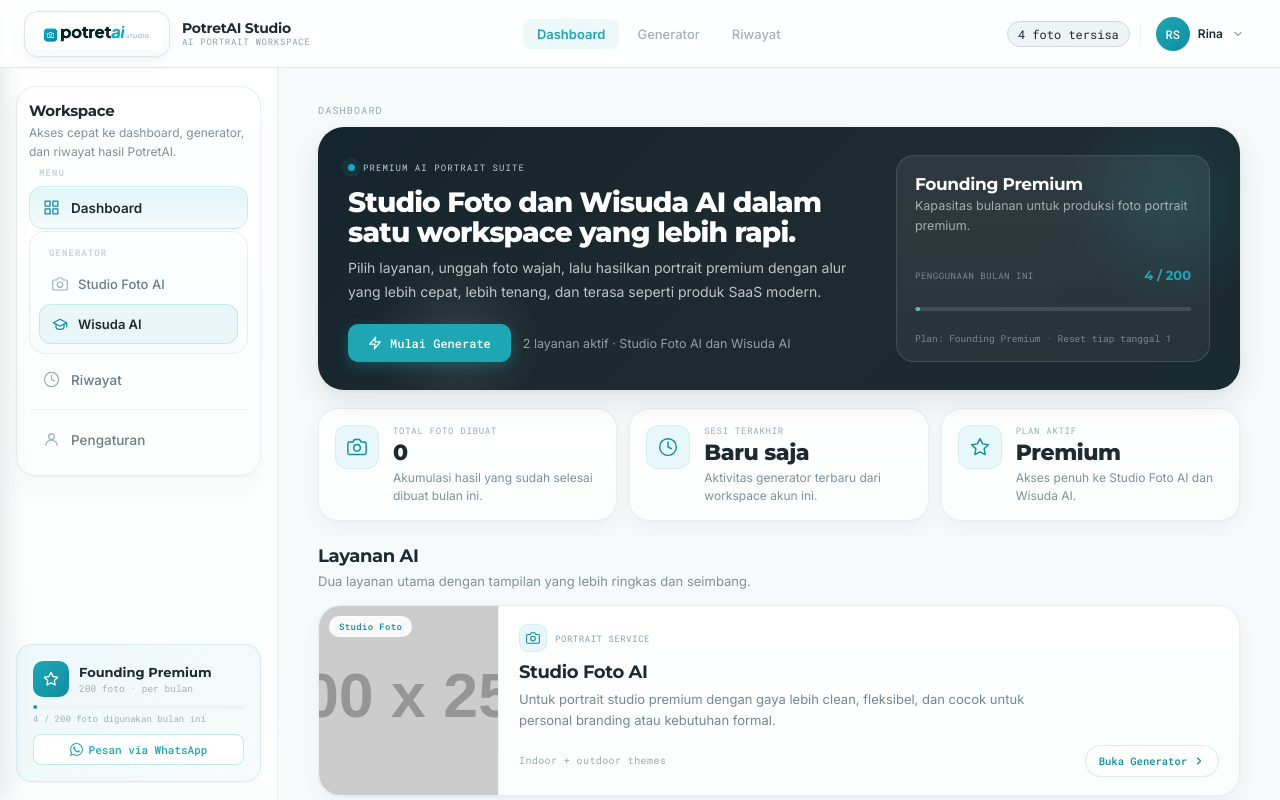
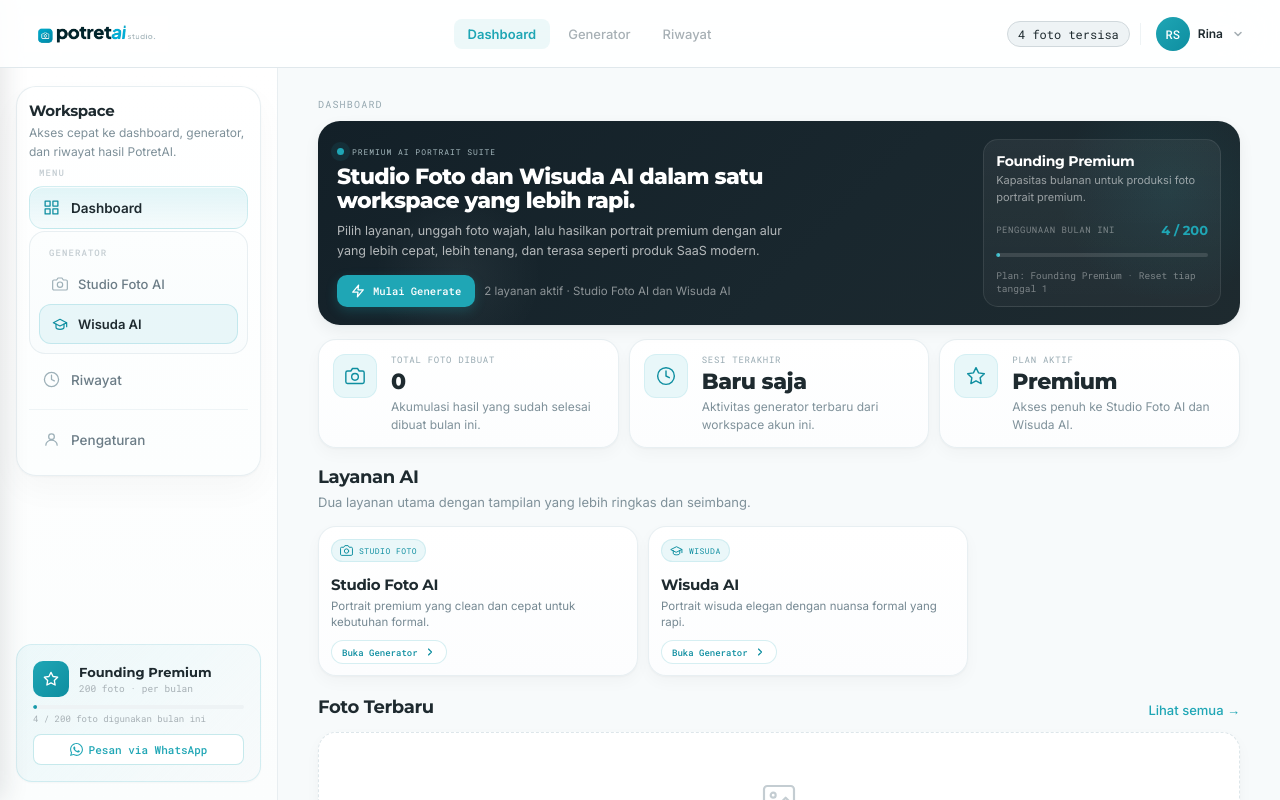
Before and after one commit to dellas-dev/potretaiv3, a website: page frontend/app.html in a window 1280 px wide. Drawn offline with Linux system fonts and the light colour scheme; placeholder pictures from the web are drawn by us; files whose address does not match are found by name.

Commit message:
Refine app dashboard logo, service cards, and visual harmony

```diff
--- a/frontend/app.html
+++ b/frontend/app.html
@@ -23,8 +23,8 @@
       --slate-grey:#6B7C86;
       --midnight-ink:#132028;
       --warm-coral:#FF7A5A;
-      --panel-shadow:0 1px 2px rgba(19,32,40,0.04),0 8px 24px rgba(19,32,40,0.04);
-      --panel-shadow-hover:0 4px 18px rgba(19,32,40,0.08);
+      --panel-shadow:0 1px 2px rgba(19,32,40,0.03),0 6px 16px rgba(19,32,40,0.03);
+      --panel-shadow-hover:0 3px 12px rgba(19,32,40,0.06);
     }
     html,body{height:100%;overflow:hidden;}
     body{font-family:'Inter',sans-serif;color:var(--charcoal);background:var(--mist-white);}
@@ -44,23 +44,17 @@
     }
     .tb-hamburger:hover{background:#EEF3F5;color:#1E2A2F;}
     .tb-logo{
-      display:flex;align-items:center;text-decoration:none;flex-shrink:0;gap:12px;line-height:0;
-      min-width:0;
-    }
-    .tb-logo-mark{
-      display:flex;align-items:center;justify-content:center;
-      height:46px;min-width:46px;padding:0 6px;border-radius:14px;
-      background:linear-gradient(180deg,rgba(255,255,255,0.96),rgba(247,250,251,0.98));
-      border:1px solid rgba(221,230,234,0.95);
-      box-shadow:0 1px 2px rgba(19,32,40,0.04),0 8px 18px rgba(19,32,40,0.04);
+      display:flex;align-items:center;text-decoration:none;flex-shrink:0;line-height:0;
+      min-width:0;padding:2px 0;overflow:hidden;
+    }
+    .tb-logo-frame{
+      width:148px;height:40px;display:flex;align-items:center;justify-content:flex-start;
+      overflow:hidden;flex-shrink:0;
     }
     .tb-logo img{
-      display:block;height:34px;width:auto;max-width:132px;
+      display:block;height:36px;width:auto;max-width:148px;
       object-fit:contain;filter:none;
     }
-    .tb-logo-copy{display:flex;flex-direction:column;gap:2px;line-height:1;}
-    .tb-logo-name{font-family:'Montserrat',sans-serif;font-size:14px;font-weight:700;letter-spacing:-0.02em;color:var(--charcoal);}
-    .tb-logo-sub{font-family:'Roboto Mono',monospace;font-size:9px;letter-spacing:0.08em;text-transform:uppercase;color:#8FA2AA;}
     .tb-spacer{flex:1;}
     .tb-nav{display:flex;align-items:center;gap:4px;}
     .tb-nav-item{
@@ -218,52 +212,52 @@
     #view-generator.active{display:flex;flex-direction:column;height:calc(100vh - 68px);}
 
     /* ── Dashboard ── */
-    .dash-wrap{padding:36px 40px 34px;max-width:1160px;}
+    .dash-wrap{padding:30px 40px 30px;max-width:1080px;}
     .dash-overline{font-family:'Roboto Mono',monospace;font-size:10px;letter-spacing:0.12em;text-transform:uppercase;color:#96A8B0;margin-bottom:10px;}
 
     /* Premium Hero Banner */
     .dash-hero{
-      background:linear-gradient(135deg,#15252D 0%,#1E2A2F 52%,#192A31 100%);
-      border-radius:26px;padding:28px 30px;margin-bottom:18px;
+      background:linear-gradient(135deg,#132028 0%,#19272E 56%,#1E2A2F 100%);
+      border-radius:22px;padding:18px 19px;margin-bottom:14px;
       position:relative;overflow:hidden;
-      box-shadow:0 12px 30px rgba(19,32,40,0.10),0 1px 4px rgba(19,32,40,0.05);
+      box-shadow:0 6px 16px rgba(19,32,40,0.06),0 1px 3px rgba(19,32,40,0.03);
     }
     .dash-hero::before{
       content:'';position:absolute;top:-40px;right:-40px;width:220px;height:220px;
-      background:radial-gradient(circle,rgba(31,166,181,0.14) 0%,transparent 72%);
+      background:radial-gradient(circle,rgba(31,166,181,0.10) 0%,transparent 72%);
       pointer-events:none;
     }
     .dash-hero::after{
       content:'';position:absolute;bottom:-30px;left:60px;width:160px;height:160px;
-      background:radial-gradient(circle,rgba(221,243,246,0.10) 0%,transparent 74%);
+      background:radial-gradient(circle,rgba(221,243,246,0.06) 0%,transparent 74%);
       pointer-events:none;
     }
-    .dash-hero-inner{position:relative;z-index:1;display:grid;grid-template-columns:minmax(0,1.35fr) minmax(280px,0.8fr);align-items:stretch;gap:18px;}
+    .dash-hero-inner{position:relative;z-index:1;display:grid;grid-template-columns:minmax(0,1.6fr) minmax(210px,0.6fr);align-items:stretch;gap:12px;}
     .dash-hero-panel{display:flex;flex-direction:column;justify-content:space-between;min-height:100%;}
-    .dash-hero-kicker{display:inline-flex;align-items:center;gap:8px;margin-bottom:14px;font-family:'Roboto Mono',monospace;font-size:9px;letter-spacing:0.12em;text-transform:uppercase;color:rgba(221,243,246,0.82);}
+    .dash-hero-kicker{display:inline-flex;align-items:center;gap:8px;margin-bottom:8px;font-family:'Roboto Mono',monospace;font-size:8px;letter-spacing:0.12em;text-transform:uppercase;color:rgba(221,243,246,0.72);}
     .dash-hero-kicker::before{content:'';width:7px;height:7px;border-radius:50%;background:var(--ai-teal);box-shadow:0 0 0 6px rgba(31,166,181,0.10);}
     .dash-hero-text{}
-    .dash-hero-title{font-family:'Montserrat',sans-serif;font-weight:800;font-size:28px;letter-spacing:-0.03em;color:#fff;margin-bottom:9px;max-width:560px;line-height:1.08;}
-    .dash-hero-sub{font-family:'Inter',sans-serif;font-size:14px;color:rgba(255,255,255,0.72);line-height:1.7;max-width:520px;}
-    .dash-hero-actions{display:flex;align-items:center;gap:12px;flex-wrap:wrap;margin-top:20px;}
+    .dash-hero-title{font-family:'Montserrat',sans-serif;font-weight:800;font-size:22px;letter-spacing:-0.03em;color:#fff;margin-bottom:7px;max-width:500px;line-height:1.12;}
+    .dash-hero-sub{font-family:'Inter',sans-serif;font-size:12.5px;color:rgba(255,255,255,0.68);line-height:1.62;max-width:470px;}
+    .dash-hero-actions{display:flex;align-items:center;gap:9px;flex-wrap:wrap;margin-top:14px;}
     .dash-hero-cta{
       display:inline-flex;align-items:center;gap:8px;
       background:var(--ai-teal);color:#fff;border:none;border-radius:10px;
-      padding:11px 20px;font-family:'Roboto Mono',monospace;font-size:12px;font-weight:500;
+      padding:9px 14px;font-family:'Roboto Mono',monospace;font-size:10.5px;font-weight:500;
       cursor:pointer;text-decoration:none;white-space:nowrap;
-      box-shadow:0 4px 14px rgba(31,166,181,0.30);
+      box-shadow:0 4px 12px rgba(31,166,181,0.24);
       transition:transform 0.18s ease,box-shadow 0.18s ease;
     }
-    .dash-hero-cta:hover{transform:translateY(-1px);box-shadow:0 7px 18px rgba(31,166,181,0.34);}
-    .dash-hero-note{font-family:'Inter',sans-serif;font-size:12.5px;color:rgba(255,255,255,0.54);}
+    .dash-hero-cta:hover{transform:translateY(-1px);box-shadow:0 6px 14px rgba(31,166,181,0.28);}
+    .dash-hero-note{font-family:'Inter',sans-serif;font-size:11.5px;color:rgba(255,255,255,0.50);}
 
     /* Usage summary card inside hero */
     .dash-hero-usage{
-      background:linear-gradient(180deg,rgba(255,255,255,0.08),rgba(255,255,255,0.05));border:1px solid rgba(255,255,255,0.12);
-      border-radius:18px;padding:18px 18px 16px;min-width:206px;display:flex;flex-direction:column;justify-content:space-between;
-    }
-    .dash-hero-usage-card-title{font-family:'Montserrat',sans-serif;font-size:17px;font-weight:700;color:#fff;letter-spacing:-0.02em;margin-bottom:2px;}
-    .dash-hero-usage-card-sub{font-family:'Inter',sans-serif;font-size:12.5px;color:rgba(255,255,255,0.58);line-height:1.6;margin-bottom:16px;}
+      background:linear-gradient(180deg,rgba(255,255,255,0.06),rgba(255,255,255,0.03));border:1px solid rgba(255,255,255,0.09);
+      border-radius:15px;padding:12px 12px 11px;min-width:198px;display:flex;flex-direction:column;justify-content:space-between;
+    }
+    .dash-hero-usage-card-title{font-family:'Montserrat',sans-serif;font-size:14px;font-weight:700;color:#fff;letter-spacing:-0.02em;margin-bottom:2px;}
+    .dash-hero-usage-card-sub{font-family:'Inter',sans-serif;font-size:11px;color:rgba(255,255,255,0.54);line-height:1.5;margin-bottom:10px;}
     .dash-hero-usage-top{display:flex;justify-content:space-between;align-items:center;margin-bottom:8px;}
     .dash-hero-usage-lbl{font-family:'Roboto Mono',monospace;font-size:9px;color:rgba(255,255,255,0.4);letter-spacing:0.06em;text-transform:uppercase;}
     .dash-hero-usage-count{font-family:'Montserrat',sans-serif;font-size:13px;font-weight:700;color:#1FA6B5;}
@@ -272,9 +266,9 @@
     .dash-hero-usage-plan{font-family:'Roboto Mono',monospace;font-size:9.5px;color:rgba(255,255,255,0.4);}
 
     /* Stats row */
-    .dash-stats-row{display:grid;grid-template-columns:repeat(3,1fr);gap:12px;margin-bottom:24px;}
+    .dash-stats-row{display:grid;grid-template-columns:repeat(3,1fr);gap:10px;margin-bottom:18px;}
     .stat-card{
-      background:linear-gradient(180deg,#FFFFFF 0%,#FBFDFD 100%);border:1px solid rgba(232,239,242,0.98);border-radius:20px;padding:16px 16px;
+      background:linear-gradient(180deg,#FFFFFF 0%,#FCFDFE 100%);border:1px solid rgba(232,239,242,0.98);border-radius:18px;padding:14px 14px;
       display:flex;align-items:flex-start;gap:14px;
       box-shadow:var(--panel-shadow);
       transition:transform 0.18s ease,box-shadow 0.18s ease,border-color 0.18s ease;
@@ -292,7 +286,7 @@
     .stat-meta{font-family:'Inter',sans-serif;font-size:12px;color:#7F919A;line-height:1.45;}
 
     /* Section header */
-    .dash-section{margin-bottom:26px;}
+    .dash-section{margin-bottom:20px;}
     .dash-section-hdr{display:flex;align-items:flex-end;justify-content:space-between;margin-bottom:14px;gap:12px;}
     .dash-section-title{font-family:'Montserrat',sans-serif;font-weight:700;font-size:18px;color:#1E2A2F;letter-spacing:-0.02em;}
     .dash-section-sub{font-family:'Inter',sans-serif;font-size:13px;color:#7F919A;margin-top:4px;line-height:1.55;}
@@ -300,38 +294,33 @@
     .dash-see-all:hover{opacity:0.75;}
 
     /* Service cards (2-column) */
-    .svc-grid{display:grid;grid-template-columns:1fr;gap:12px;}
+    .svc-grid{display:grid;grid-template-columns:repeat(2,minmax(0,320px));justify-content:start;gap:10px;}
     .svc-card{
-      background:linear-gradient(180deg,#FFFFFF 0%,#FBFDFD 100%);border:1px solid rgba(232,239,242,0.98);border-radius:22px;overflow:hidden;cursor:pointer;
+      background:linear-gradient(180deg,#FFFFFF 0%,#FCFDFE 100%);border:1px solid rgba(232,239,242,0.98);border-radius:18px;overflow:hidden;cursor:pointer;
       box-shadow:var(--panel-shadow);
       transition:transform 0.2s cubic-bezier(0.34,1.56,0.64,1),box-shadow 0.2s ease,border-color 0.2s ease,background 0.2s ease;
     }
-    .svc-card:hover{transform:translateY(-2px);box-shadow:var(--panel-shadow-hover);border-color:rgba(31,166,181,0.14);}
-    .svc-card-inner{display:grid;grid-template-columns:180px minmax(0,1fr);align-items:center;gap:0;min-height:136px;}
-    .svc-img-wrap{position:relative;height:100%;min-height:136px;overflow:hidden;border-right:1px solid rgba(238,243,245,0.95);}
-    .svc-img{width:100%;height:100%;object-fit:cover;display:block;transition:transform 0.4s ease;}
-    .svc-card:hover .svc-img{transform:scale(1.02);}
-    .svc-badge{
-      position:absolute;top:10px;left:10px;
-      background:rgba(255,255,255,0.88);backdrop-filter:blur(8px);
-      border:1px solid rgba(255,255,255,0.55);border-radius:100px;padding:4px 9px;
-      font-family:'Roboto Mono',monospace;font-size:9px;font-weight:500;color:var(--deep-teal);letter-spacing:0.04em;
-    }
-    .svc-body{padding:18px 20px;display:flex;flex-direction:column;justify-content:center;min-width:0;}
-    .svc-topline{display:flex;align-items:center;gap:8px;margin-bottom:10px;}
+    .svc-card:hover{transform:translateY(-1px);box-shadow:var(--panel-shadow-hover);border-color:rgba(31,166,181,0.12);}
+    .svc-card-inner{display:block;min-height:auto;}
+    .svc-body{padding:12px 12px 11px;display:flex;flex-direction:column;justify-content:center;min-width:0;}
+    .svc-topline{display:flex;align-items:center;gap:8px;margin-bottom:7px;}
     .svc-mini-icon{
       width:28px;height:28px;border-radius:9px;background:rgba(221,243,246,0.70);border:1px solid rgba(31,166,181,0.10);
       display:flex;align-items:center;justify-content:center;flex-shrink:0;color:var(--deep-teal);
     }
-    .svc-mini-label{font-family:'Roboto Mono',monospace;font-size:9px;color:#89A0A8;letter-spacing:0.06em;text-transform:uppercase;}
-    .svc-name{font-family:'Montserrat',sans-serif;font-weight:700;font-size:18px;color:var(--charcoal);letter-spacing:-0.02em;line-height:1.15;}
-    .svc-desc{font-family:'Inter',sans-serif;font-size:13px;color:#758892;margin-top:6px;line-height:1.62;max-width:560px;}
-    .svc-footer{display:flex;align-items:center;justify-content:space-between;gap:14px;margin-top:14px;}
-    .svc-meta{font-family:'Roboto Mono',monospace;font-size:10px;letter-spacing:0.04em;color:#99AAB1;}
+    .svc-pill{
+      display:inline-flex;align-items:center;gap:6px;padding:4px 8px;border-radius:999px;
+      background:rgba(221,243,246,0.62);border:1px solid rgba(31,166,181,0.12);
+      font-family:'Roboto Mono',monospace;font-size:8px;color:var(--deep-teal);letter-spacing:0.06em;text-transform:uppercase;
+      width:max-content;
+    }
+    .svc-name{font-family:'Montserrat',sans-serif;font-weight:700;font-size:15px;color:var(--charcoal);letter-spacing:-0.02em;line-height:1.15;margin-top:7px;}
+    .svc-desc{font-family:'Inter',sans-serif;font-size:11.5px;color:#758892;margin-top:4px;line-height:1.46;max-width:100%;}
+    .svc-footer{display:flex;align-items:center;justify-content:flex-start;gap:12px;margin-top:9px;}
     .svc-cta{
       display:inline-flex;align-items:center;gap:6px;
       background:var(--white);color:var(--deep-teal);border:1px solid rgba(31,166,181,0.18);border-radius:999px;
-      padding:8px 13px;font-family:'Roboto Mono',monospace;font-size:10.5px;font-weight:500;
+      padding:5px 10px;font-family:'Roboto Mono',monospace;font-size:9px;font-weight:500;
       cursor:pointer;white-space:nowrap;
       box-shadow:none;
       transition:transform 0.15s ease,background 0.15s ease,border-color 0.15s ease,color 0.15s ease;
@@ -653,8 +642,7 @@
       .recent-grid{grid-template-columns:repeat(2,1fr);}
       .output-grid-premium{grid-template-columns:1fr;}
       .form-row{grid-template-columns:1fr;}
-      .svc-card-inner{grid-template-columns:1fr;}
-      .svc-img-wrap{min-height:124px;border-right:none;border-bottom:1px solid rgba(238,243,245,0.95);}
+      .svc-grid{grid-template-columns:1fr;}
       .svc-footer{align-items:flex-start;flex-direction:column;}
     }
   </style>
@@ -668,13 +656,7 @@
     <svg width="18" height="18" viewBox="0 0 18 18" fill="none"><line x1="2" y1="5" x2="16" y2="5" stroke="currentColor" stroke-width="1.8" stroke-linecap="round"/><line x1="2" y1="9" x2="16" y2="9" stroke="currentColor" stroke-width="1.8" stroke-linecap="round"/><line x1="2" y1="13" x2="16" y2="13" stroke="currentColor" stroke-width="1.8" stroke-linecap="round"/></svg>
   </button>
   <a class="tb-logo" href="#" onclick="navigateTo('dashboard');return false;">
-    <span class="tb-logo-mark">
-      <img src="brand_asset/Logo potretai.png" alt="PotretAI Studio">
-    </span>
-    <span class="tb-logo-copy">
-      <span class="tb-logo-name">PotretAI Studio</span>
-      <span class="tb-logo-sub">AI portrait workspace</span>
-    </span>
+    <span class="tb-logo-frame"><img src="brand_asset/Logo potretai.png" alt="PotretAI Studio" onerror="this.removeAttribute('alt');this.style.display='none'"></span>
   </a>
   <div class="tb-spacer"></div>
   <nav class="tb-nav">
@@ -862,21 +844,16 @@
     <div class="svc-grid">
       <div class="svc-card" onclick="navigateTo('generator','studio_foto')">
         <div class="svc-card-inner">
-          <div class="svc-img-wrap">
-            <img class="svc-img" src="https://placehold.co/600x250/F1F8F9/1FA6B5?text=Studio+Foto+AI" alt="Studio Foto AI" loading="lazy">
-            <div class="svc-badge">Studio Foto</div>
-          </div>
           <div class="svc-body">
             <div class="svc-topline">
-              <div class="svc-mini-icon">
-                <svg width="14" height="14" viewBox="0 0 24 24" fill="none" stroke="currentColor" stroke-width="1.8" stroke-linecap="round" stroke-linejoin="round"><path d="M23 19a2 2 0 0 1-2 2H3a2 2 0 0 1-2-2V8a2 2 0 0 1 2-2h4l2-3h6l2 3h4a2 2 0 0 1 2 2z"/><circle cx="12" cy="13" r="4"/></svg>
+              <div class="svc-pill">
+                <svg width="13" height="13" viewBox="0 0 24 24" fill="none" stroke="currentColor" stroke-width="1.8" stroke-linecap="round" stroke-linejoin="round"><path d="M23 19a2 2 0 0 1-2 2H3a2 2 0 0 1-2-2V8a2 2 0 0 1 2-2h4l2-3h6l2 3h4a2 2 0 0 1 2 2z"/><circle cx="12" cy="13" r="4"/></svg>
+                Studio Foto
               </div>
-              <div class="svc-mini-label">Portrait Service</div>
             </div>
             <div class="svc-name">Studio Foto AI</div>
-            <div class="svc-desc">Untuk portrait studio premium dengan gaya lebih clean, fleksibel, dan cocok untuk personal branding atau kebutuhan formal.</div>
+            <div class="svc-desc">Portrait premium yang clean dan cepat untuk kebutuhan formal.</div>
             <div class="svc-footer">
-              <div class="svc-meta">Indoor + outdoor themes</div>
               <button class="svc-cta" onclick="event.stopPropagation();navigateTo('generator','studio_foto')">
                 Buka Generator
                 <svg width="12" height="12" viewBox="0 0 24 24" fill="none" stroke="currentColor" stroke-width="2.3" stroke-linecap="round" stroke-linejoin="round"><polyline points="9 18 15 12 9 6"/></svg>
@@ -887,21 +864,16 @@
       </div>
       <div class="svc-card" onclick="navigateTo('generator','wisuda')">
         <div class="svc-card-inner">
-          <div class="svc-img-wrap">
-            <img class="svc-img" src="https://placehold.co/600x250/F4F8F9/0E8EA0?text=Wisuda+AI" alt="Wisuda AI" loading="lazy">
-            <div class="svc-badge">Wisuda</div>
-          </div>
           <div class="svc-body">
             <div class="svc-topline">
-              <div class="svc-mini-icon">
-                <svg width="14" height="14" viewBox="0 0 24 24" fill="none" stroke="currentColor" stroke-width="1.8" stroke-linecap="round" stroke-linejoin="round"><path d="M22 10v6M2 10l10-5 10 5-10 5z"/><path d="M6 12v5c0 2 2 3 6 3s6-1 6-3v-5"/></svg>
+              <div class="svc-pill">
+                <svg width="13" height="13" viewBox="0 0 24 24" fill="none" stroke="currentColor" stroke-width="1.8" stroke-linecap="round" stroke-linejoin="round"><path d="M22 10v6M2 10l10-5 10 5-10 5z"/><path d="M6 12v5c0 2 2 3 6 3s6-1 6-3v-5"/></svg>
+                Wisuda
               </div>
-              <div class="svc-mini-label">Graduation Service</div>
             </div>
             <div class="svc-name">Wisuda AI</div>
-            <div class="svc-desc">Untuk portrait wisuda yang lebih elegan, terarah, dan siap dipakai sebagai hasil kelulusan dengan nuansa formal premium.</div>
+            <div class="svc-desc">Portrait wisuda elegan dengan nuansa formal yang rapi.</div>
             <div class="svc-footer">
-              <div class="svc-meta">Graduation portrait setup</div>
               <button class="svc-cta" onclick="event.stopPropagation();navigateTo('generator','wisuda')">
                 Buka Generator
                 <svg width="12" height="12" viewBox="0 0 24 24" fill="none" stroke="currentColor" stroke-width="2.3" stroke-linecap="round" stroke-linejoin="round"><polyline points="9 18 15 12 9 6"/></svg>
```
